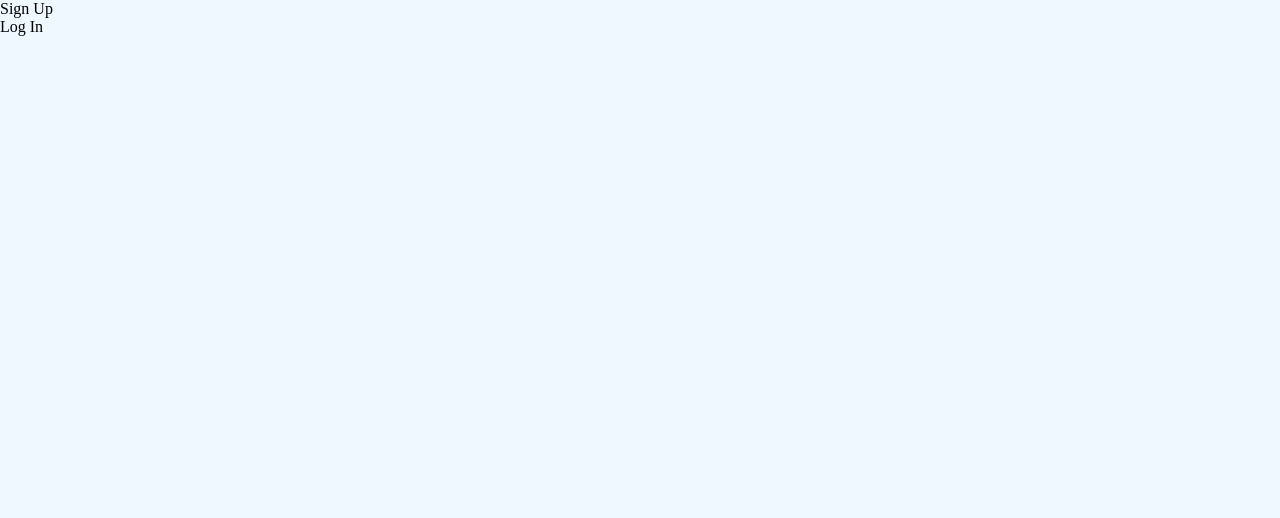
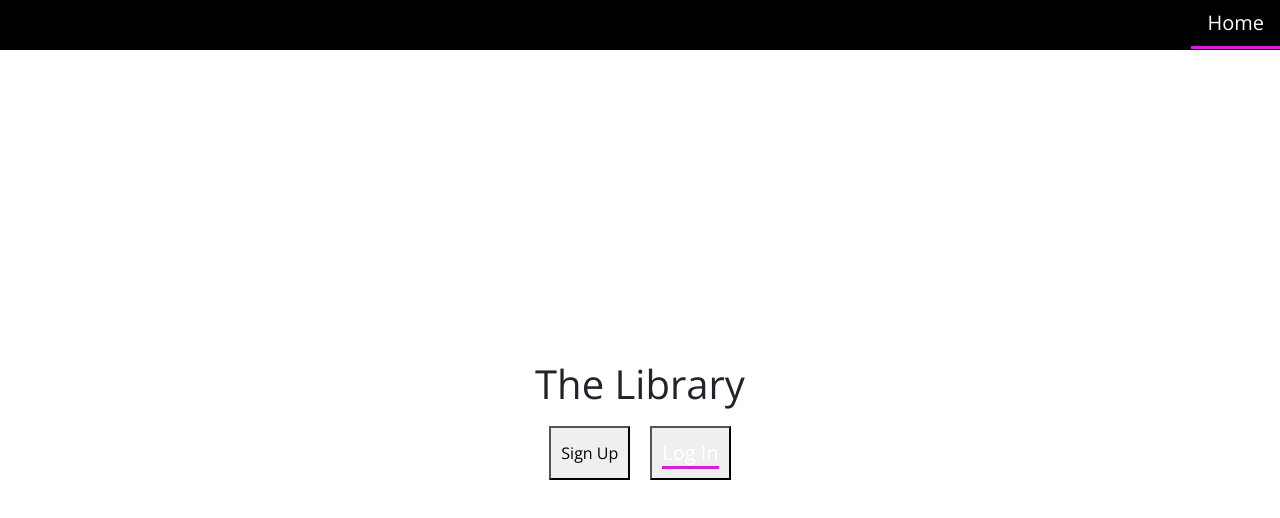
Before and after one commit to Zeesky-code/Library-Management-System, a website: page public/index.html in a window 1280 px wide. Drawn offline with nearby package versions, Linux system fonts and the light colour scheme.

Commit message:
Created home page

```diff
--- a/public/css/style.css
+++ b/public/css/style.css
@@ -1,9 +1,76 @@
-*{
-    margin: 0;
-    padding: 0;
+@import url('https://fonts.googleapis.com/css?family=Open+Sans&display=swap');
+
+:root {
+    --linkPink: rgb(216, 29, 216);
+    --linkPurple: rgb(98, 16, 250);
 }
-body{
-    background-color: aliceblue;
+
+html {
+    font-size: 100%;
+    box-sizing: border-box;
+}
+
+body {
+    margin: 0px;
+    padding: 0px;
+    min-height: 100vh;
+    background-color: #ffffff;
+    font-family: 'Open Sans', Arial, Helvetica, sans-serif;
     display: grid;
     grid-template-rows: 50px 1fr;
 }
+
+a {
+    color: #ffffff;
+}
+
+a {
+    position: relative;
+    text-decoration: none;
+}
+
+a::before {
+    content: "";
+    position: absolute;
+    height: 3px;
+    right: 0px;
+    bottom: -3px;
+    left: 0px;
+    background-color: var(--linkPink);
+}
+
+a:hover {
+    color: var(--linkPink);
+}
+
+a:hover::before {
+    background: linear-gradient(to right, var(--linkPink) 40%, var(--linkPurple) 75%);
+}
+
+nav {
+    font-size: 1.5rem;
+    background-color: black;
+}
+a {
+    font-size: 1.25rem;
+}
+
+ul {
+    list-style-type: none;
+    margin: 0px;
+    padding: 0px;
+}
+main{
+    display: flex;
+    justify-content: center;
+    align-items: center;
+}
+
+.auth{
+    display: flex;
+    justify-content: center;
+}
+button{
+    padding: 10px;
+    margin:10px;
+}
--- a/public/index.html
+++ b/public/index.html
@@ -5,20 +5,32 @@
     <meta charset="UTF-8">
     <meta http-equiv="X-UA-Compatible" content="IE=edge">
     <meta name="viewport" content="width=device-width, initial-scale=1.0">
+    <link rel="stylesheet" href="https://cdn.jsdelivr.net/npm/bootstrap@4.0.0/dist/css/bootstrap.min.css" integrity="sha384-Gn5384xqQ1aoWXA+058RXPxPg6fy4IWvTNh0E263XmFcJlSAwiGgFAW/dAiS6JXm" crossorigin="anonymous">
     <link href="css/style.css" rel="stylesheet">
     <title>The Library</title>
 </head>
 
 <body>
     <nav>
-        <ul>
-            <li>Sign Up</li>
-            <li>Log In</li>
+        <ul class="nav justify-content-end">
+            <li class="nav-item">
+              <a class="nav-link active" href="/">Home</a>
+            </li>
         </ul>
-        </nav>
-        <main>
+    </nav>
+    <main>
+        <div>
+            <h1>The Library</h1>
+            <div class="auth">
+                <button type="button">Sign Up</button>
+                <button type="button"><a href="/login">Log In</a></button>
+            </div>
+        </div>
 
-        </main>
+    </main>
+    <script src="https://code.jquery.com/jquery-3.2.1.slim.min.js" integrity="sha384-KJ3o2DKtIkvYIK3UENzmM7KCkRr/rE9/Qpg6aAZGJwFDMVNA/GpGFF93hXpG5KkN" crossorigin="anonymous"></script>
+<script src="https://cdn.jsdelivr.net/npm/popper.js@1.12.9/dist/umd/popper.min.js" integrity="sha384-ApNbgh9B+Y1QKtv3Rn7W3mgPxhU9K/ScQsAP7hUibX39j7fakFPskvXusvfa0b4Q" crossorigin="anonymous"></script>
+<script src="https://cdn.jsdelivr.net/npm/bootstrap@4.0.0/dist/js/bootstrap.min.js" integrity="sha384-JZR6Spejh4U02d8jOt6vLEHfe/JQGiRRSQQxSfFWpi1MquVdAyjUar5+76PVCmYl" crossorigin="anonymous"></script>
 </body>
 
 </html>
```
Also changed, not shown: public/login.html (added, +12 -0 lines), public/js/script.js (added).
